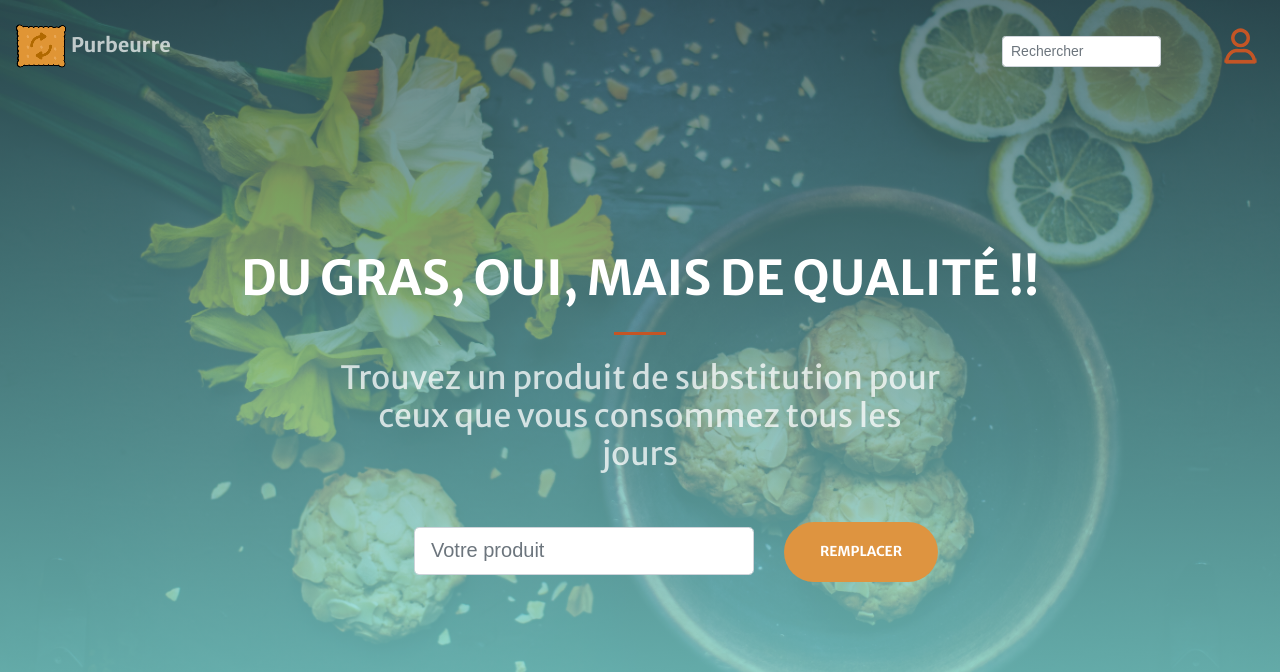
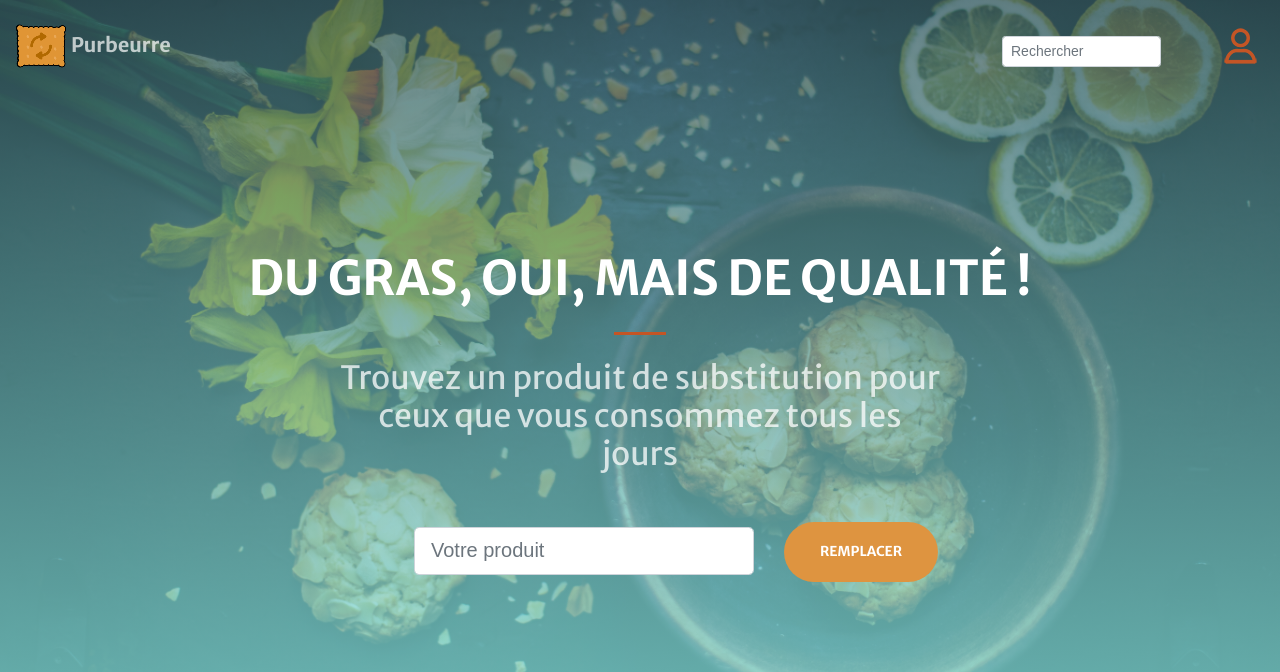
Before and after one commit to pabissonnier/project8__purbeurre, a Django app: page / in a window 1280 px wide. Shown: the top 672 px of the page. Run offline with Django 3.2, Linux system fonts and the light colour scheme; some libraries are stand-ins or nearby versions.

Commit message:
erasing a !

```diff
--- a/purbeurre/templates/answer/index.html
+++ b/purbeurre/templates/answer/index.html
@@ -6,7 +6,7 @@
     <div class="container-fluid h-100">
       <div class="row h-100 align-items-center justify-content-center text-center">
         <div class="col-lg-10 align-self-end">
-          <h1 class="text-uppercase text-white font-weight-bold">Du gras, oui, mais de qualité !!</h1>
+          <h1 class="text-uppercase text-white font-weight-bold">Du gras, oui, mais de qualité !</h1>
           <hr class="divider my-4">
         </div>
         <div class="col-lg-8 align-self-baseline">
```
